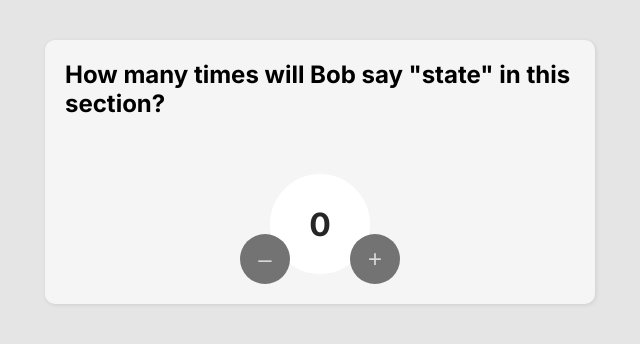
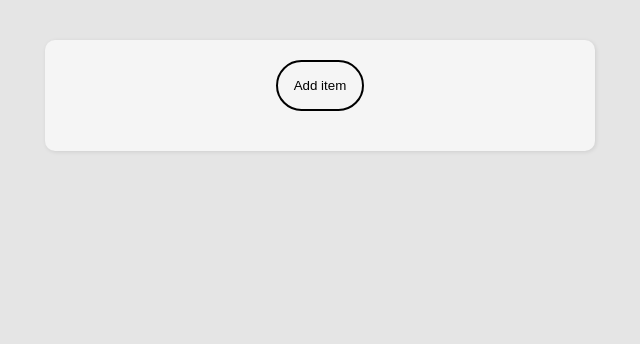
Before and after one commit to Chatan2700/contact-component, a React (Vite) app: page / in a window 1280 px wide. Shown: the top 344 px of the page, without its empty margins (320-960 px from the left). Built offline with nearby package versions, Linux system fonts and the light colour scheme.

Commit message:
better state managementn with arrays

```diff
--- a/src/StateApp.jsx
+++ b/src/StateApp.jsx
@@ -2,37 +2,27 @@ import React, { useState } from 'react'
 
 const StateApp = () => {
 
-  const [count, setCount] = useState(0)
+  const [myFavoriteThings, setMyFavoriteThings] = useState([])
 
-  /**
-      * Note: if you ever need the old value of state
-      * to help you determine the new value of state,
-      * you should pass a callback function to your
-      * state setter function instead of using
-      * state directly. This callback function will
-      * receive the old value of state as its parameter,
-      * which you can then use to determine your new
-      * value of state.
-      */
+  const allFavoriteThings = ["💦🌹", "😺", "💡🫖", "🔥🧤", "🟤🎁",
+    "🐴", "🍎🥧", "🚪🔔", "🛷🔔", "🥩🍝"]
+  const thingsElements = myFavoriteThings.map(thing => <p key={thing}>{thing}</p>)
 
-  function add() {
-    // the arrowFun receives the state variable as a parameter for the function which we can alter to our liking
-    setCount(prevCount => prevCount + 1)
+
+  function addFavoriteThing() {
+    // We'll work on this next, nothing to do here yet.
+    setMyFavoriteThings(prevFavThings => [...prevFavThings, allFavoriteThings[prevFavThings.length]])
+
   }
-
-  function subtract() {
-    setCount(prevCount => prevCount - 1)
-  }
-
   return (
     <>
       <div className="container">
-        <h1>How many times will Bob say "state" in this section?</h1>
-        <div className="counter">
-          <button onClick={subtract} className="minus" aria-label="Decrease count">–</button>
-          <h2 className="count">{count}</h2>
-          <button onClick={add} className="plus" aria-label="Increase count">+</button>
-        </div>
+        <main>
+          <button onClick={addFavoriteThing}>Add item</button>
+          <section aria-live="polite">
+            {thingsElements}
+          </section>
+        </main>
       </div>
     </>
   )
--- a/src/index.css
+++ b/src/index.css
@@ -142,3 +142,36 @@ body {
   margin-right: -20px;
   z-index: 1;
 }
+
+
+/*  */
+
+
+
+button {
+  width: 100%;
+  max-width: 300px;
+  background-color: transparent;
+  padding: 1rem;
+  color: black;
+  border: 2px solid black;
+  border-radius: 50px;
+  cursor: pointer;
+  font-family: 'Karla', sans-serif;
+  margin-bottom: 20px;
+}
+
+button:hover {
+  background-color: #FFFEF1;
+  color: #2C5E2E;
+}
+
+button:focus {
+  outline: 0;
+}
+
+p {
+  margin-block: 10px;
+  font-size: 2rem;
+  color: black;
+}
```
